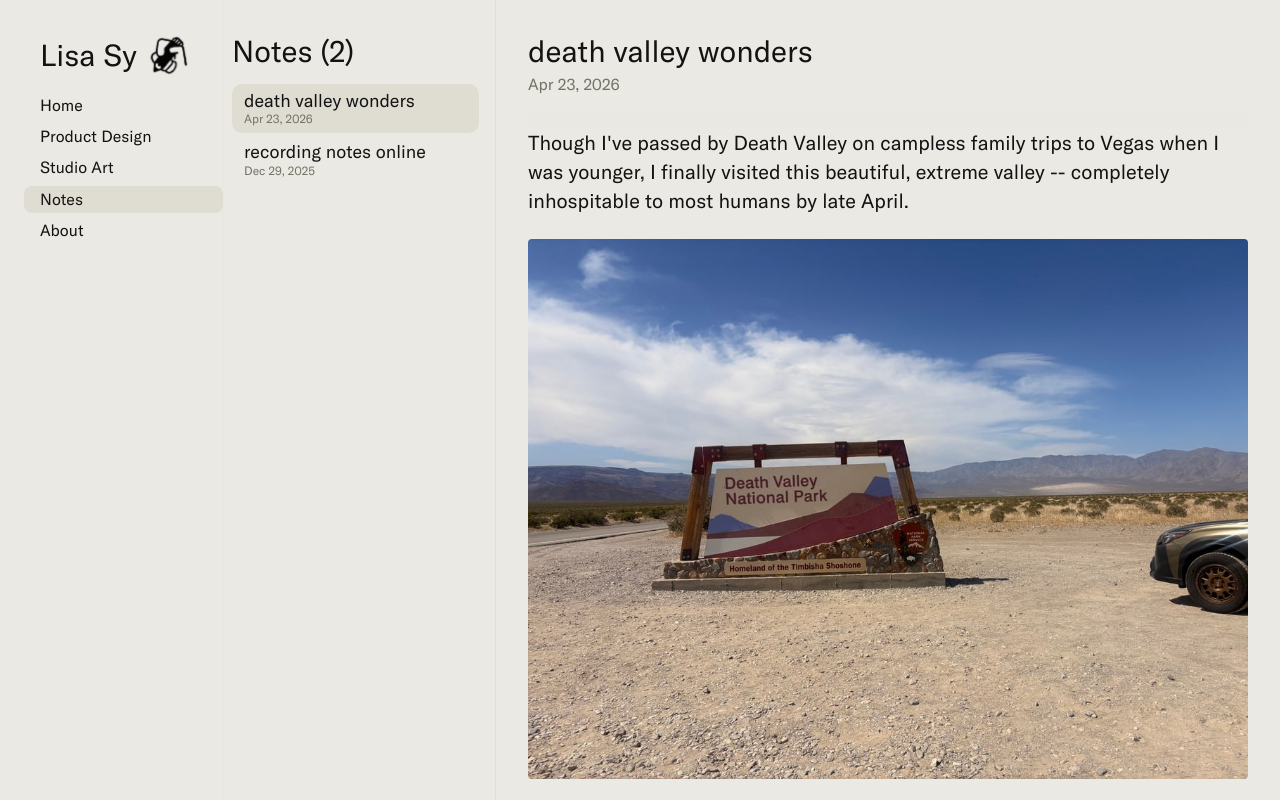
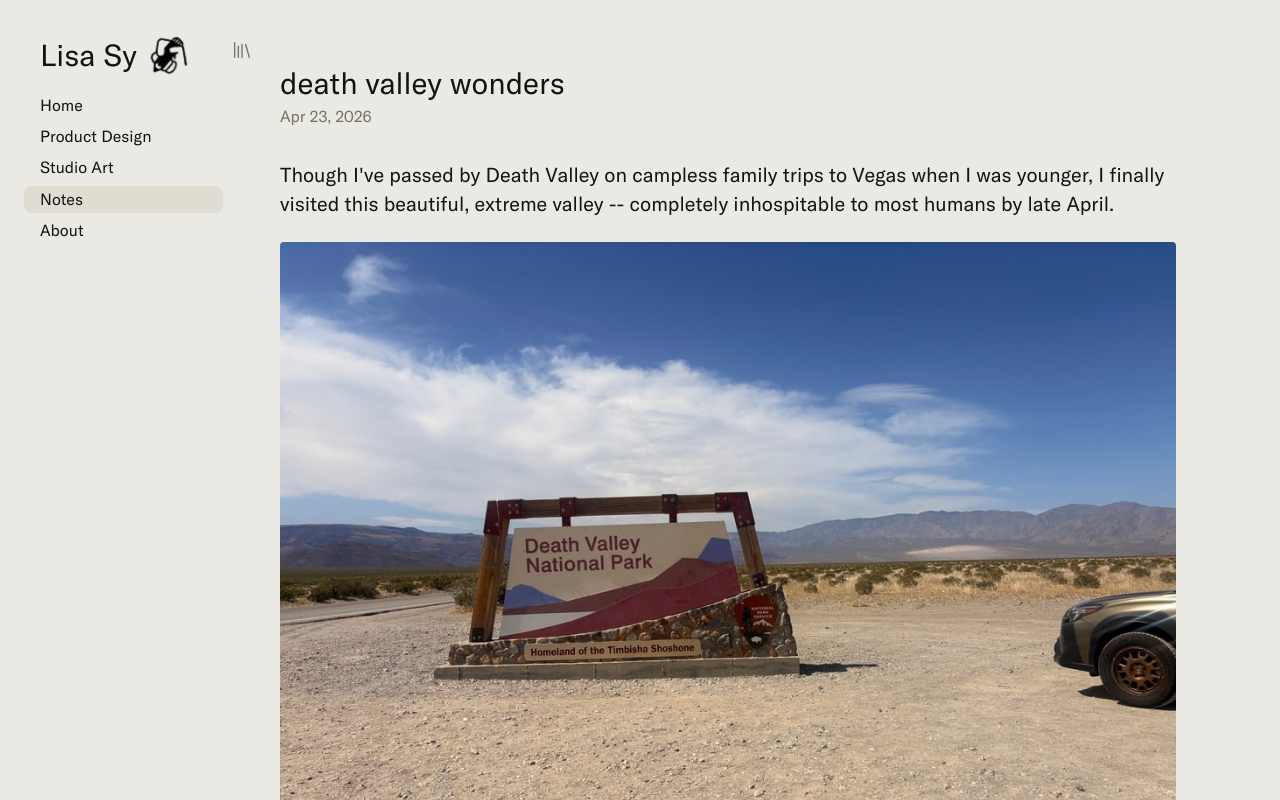
Before and after one commit to lisasy/lisasy-studio, a Next.js app: page /notes in a window 1280 px wide. Shown: the top 800 px of the page. Built offline with nearby package versions, Linux system fonts and the light colour scheme.

Commit message:
Refactor notes

```diff
--- a/src/app/globals.css
+++ b/src/app/globals.css
@@ -27,7 +27,6 @@
   --layout-nav-width: 14rem;
   --layout-notes-sidebar-width: 17rem;
   --layout-main-ml: 16rem;
-  --layout-notes-content-ml: 31rem;  /* nav + notes sidebar */
 }
 
 @media (prefers-color-scheme: dark) {
@@ -355,3 +354,79 @@
     opacity: 0;
   }
 }
+
+/* Notes — hover-reveal article list (portaled to body) */
+.notes-menu-shell {
+  position: fixed;
+  top: 0;
+  bottom: 0;
+  left: var(--layout-nav-width);
+  width: var(--layout-notes-sidebar-width);
+  z-index: 55;
+  pointer-events: none;
+}
+
+/* Closed: only the icon catches hover. Open: full panel stays interactive. */
+.notes-menu-shell.is-open {
+  pointer-events: auto;
+}
+
+.notes-menu-trigger {
+  position: absolute;
+  z-index: 2;
+  top: 2rem;
+  left: 0;
+  display: flex;
+  align-items: center;
+  justify-content: center;
+  width: 2.25rem;
+  height: 2.25rem;
+  padding: 0;
+  color: var(--color-foreground);
+  opacity: 0.55;
+  background: transparent;
+  border: 0;
+  cursor: default;
+  transition: opacity 280ms cubic-bezier(0.33, 1, 0.68, 1);
+}
+
+.notes-menu-trigger--desktop {
+  pointer-events: auto;
+  cursor: default;
+}
+
+.notes-menu-shell.is-open .notes-menu-trigger--desktop {
+  opacity: 0;
+  pointer-events: none;
+}
+
+.notes-menu-shell:not(.is-open) .notes-menu-trigger--desktop:hover {
+  opacity: 1;
+}
+
+.notes-menu-trigger--desktop::before {
+  content: '';
+  position: absolute;
+  inset: -1rem;
+}
+
+/* Anchored to right edge of main nav; slides left when closed (hidden under nav) */
+.notes-menu-panel {
+  position: absolute;
+  top: 0;
+  bottom: 0;
+  left: 0;
+  width: 100%;
+  transform: translateX(-100%);
+  transition: transform 280ms cubic-bezier(0.33, 1, 0.68, 1);
+  background: color-mix(in srgb, var(--color-background) 72%, transparent);
+  backdrop-filter: blur(10px);
+  -webkit-backdrop-filter: blur(10px);
+  pointer-events: none;
+}
+
+.notes-menu-shell.is-open .notes-menu-panel {
+  transform: translateX(0);
+  z-index: 1;
+  pointer-events: auto;
+}
--- a/src/app/notes/layout.tsx
+++ /dev/null
@@ -1,54 +0,0 @@
-"use client"
-
-import { useEffect } from 'react';
-import type { ReactNode } from 'react';
-
-export default function NotesLayout({
-  children,
-}: {
-  children: ReactNode
-}) {
-  useEffect(() => {
-    const html = document.documentElement;
-    const body = document.body;
-    const main = document.querySelector('main');
-    const wrapper = main?.querySelector(':scope > div') as HTMLElement | null;
-
-    html.style.overflow = 'hidden';
-    body.style.overflow = 'hidden';
-
-    if (main) {
-      main.style.padding = '0';
-      main.style.marginLeft = '0';
-      main.style.overflow = 'hidden';
-    }
-    if (wrapper) {
-      wrapper.style.maxWidth = 'none';
-      wrapper.style.margin = '0';
-      wrapper.style.width = '100%';
-      wrapper.style.height = '100%';
-      wrapper.style.transform = 'none';
-      wrapper.style.translate = 'none';
-    }
-
-    return () => {
-      html.style.overflow = '';
-      body.style.overflow = '';
-      if (main) {
-        main.style.padding = '';
-        main.style.marginLeft = '';
-        main.style.overflow = '';
-      }
-      if (wrapper) {
-        wrapper.style.maxWidth = '';
-        wrapper.style.margin = '';
-        wrapper.style.width = '';
-        wrapper.style.height = '';
-        wrapper.style.transform = '';
-        wrapper.style.translate = '';
-      }
-    };
-  }, []);
-
-  return <>{children}</>;
-}
--- a/src/app/studio-art/page.js
+++ b/src/app/studio-art/page.js
@@ -8,7 +8,7 @@
 
   return (
     <article>
-      <PageSection className="">
+      <PageSection>
         <h3>Studio Art</h3>
         <p>
           I&apos;m an artist, painter, illustrator, and writer based in Los Angeles, CA. My work is inspired by the natural world and our relationship to it. Working in plein air, I often paint and draw natural and built urban landscapes, ranging from desert and mountainscapes, to bustling city plazas replete with people. Through my art, I strive to capture and amplify the beauty of these often overlooked and under-appreciated moments by pointing attention to them. I hope my art invites you to pause, reflect, and find wonder in the seemingly ordinary.
--- a/src/components/NotesFeed.js
+++ b/src/components/NotesFeed.js
@@ -38,7 +38,6 @@
   const [activeId, setActiveId] = useState(posts[0]?.id || '');
 
   useEffect(() => {
-    const feed = document.getElementById('notes-feed');
     const observer = new IntersectionObserver(
       (entries) => {
         const visible = entries
@@ -48,7 +47,7 @@
           setActiveId(visible[0].target.id);
         }
       },
-      { root: feed, rootMargin: '-32px 0px -60% 0px', threshold: 0 }
+      { rootMargin: '-32px 0px -60% 0px', threshold: 0 }
     );
 
     posts.forEach((post) => {
@@ -63,16 +62,12 @@
     <>
       <NotesSidebar notes={posts} activeId={activeId} onSelect={setActiveId} />
 
-      <div
-        id="notes-feed"
-        className="flex flex-col h-screen overflow-y-auto p-6 pt-0 md:p-8 md:pt-0 md:ml-[var(--layout-notes-content-ml)]"
-      >
-        <article className="self-center">
-          <PageSection narrow>
+      <article>
+        <PageSection>
           <div className="space-y-16 md:space-y-20">
             {posts.map((post, i) => (
               <article key={post.id} id={post.id} className="space-y-6 scroll-mt-24">
-                  <header className="notes-post-header !mb-0 sticky top-0 z-10 pt-6 pb-6 md:pt-8 md:pb-8 bg-[linear-gradient(to_bottom,var(--color-background)_0%,var(--color-background)_72%,transparent_100%)]">
+                <header className="notes-post-header !mb-0 sticky top-16 md:top-0 z-10 pt-6 pb-6 md:pt-8 md:pb-8 bg-[linear-gradient(to_bottom,var(--color-background)_0%,var(--color-background)_72%,transparent_100%)]">
                   <h3>{post.title}</h3>
                   <time className="text-ui text-text-secondary" dateTime={formatDateForDateTime(post.date)}>
                     {formatDate(post.date)}
@@ -152,7 +147,6 @@
           </div>
         </PageSection>
       </article>
-      </div>
     </>
   );
 }
--- a/src/components/NotesSidebar.js
+++ b/src/components/NotesSidebar.js
@@ -1,7 +1,8 @@
 "use client"
 
-import React from 'react';
-import { NAV_WIDTH, NOTES_SIDEBAR_WIDTH } from '@/lib/constants';
+import React, { useEffect, useState } from 'react';
+import { createPortal } from 'react-dom';
+import { Library } from 'lucide-react';
 
 const MONTHS = ['Jan', 'Feb', 'Mar', 'Apr', 'May', 'Jun', 'Jul', 'Aug', 'Sep', 'Oct', 'Nov', 'Dec'];
 
@@ -18,63 +19,63 @@
 }
 
 export default function NotesSidebar({ notes, activeId, onSelect }) {
+  const [desktopOpen, setDesktopOpen] = useState(false);
+  const [mounted, setMounted] = useState(false);
+
+  useEffect(() => {
+    setMounted(true);
+  }, []);
+
   const handleClick = (e, id) => {
     e.preventDefault();
     onSelect?.(id);
     const el = document.getElementById(id);
     if (el) {
-      const feed = document.getElementById('notes-feed');
-      if (feed) {
-        const offset = el.offsetTop - feed.offsetTop;
-        feed.scrollTo({ top: offset - 32, behavior: 'smooth' });
-      } else {
       el.scrollIntoView({ behavior: 'smooth', block: 'start' });
-      }
       window.history.replaceState(null, '', `#${id}`);
     }
   };
 
-  const syncTooltipIfTruncated = (e, title) => {
-    const row = e.currentTarget;
-    const titleEl = row?.querySelector?.('[data-note-title]');
-    if (!titleEl) return;
-
-    const isTruncated = titleEl.scrollWidth > titleEl.clientWidth + 1;
-    if (isTruncated) {
-      row.setAttribute('data-tooltip', title);
-    } else {
-      row.removeAttribute('data-tooltip');
-    }
-  };
-
-  return (
-    <aside className="hidden md:block fixed top-0 bottom-0 overflow-y-auto py-8 pr-4 pl-2 border-r border-foreground/5"
-      style={{ left: NAV_WIDTH, width: NOTES_SIDEBAR_WIDTH }}
-    >
-      <h3 className="mb-3">Notes ({notes.length})</h3>
-      <nav className="flex flex-col gap-0.5">
+  const nav = (
+    <nav className="flex flex-col gap-0.5 px-2">
       {notes.map((note) => (
         <a
           key={note.id}
           href={`#${note.id}`}
           onClick={(e) => handleClick(e, note.id)}
-            onMouseEnter={(e) => syncTooltipIfTruncated(e, note.title)}
-            onFocus={(e) => syncTooltipIfTruncated(e, note.title)}
-            className={`block px-3 py-1.5 rounded-[10px] transition-colors cursor-pointer hover:bg-background-secondary-hover ${
+          className={`block px-3 py-2 rounded-[10px] transition-colors cursor-pointer hover:bg-background-secondary-hover ${
             activeId === note.id ? 'bg-background-secondary' : ''
           }`}
         >
-            <span
-              data-note-title
-              className="text-list block truncate"
-              title={note.title}
-            >
-              {note.title}
-            </span>
+          <span className="text-list block truncate">{note.title}</span>
           <span className="text-xs text-text-secondary leading-[1.3] block">{formatDate(note.date)}</span>
         </a>
       ))}
     </nav>
+  );
+
+  const menu = (
+    <>
+      {/* Desktop: hover icon to open; stays open while cursor is on the panel */}
+      <div
+        className={`notes-menu-shell hidden md:block${desktopOpen ? ' is-open' : ''}`}
+        onMouseLeave={() => setDesktopOpen(false)}
+      >
+        <div
+          className="notes-menu-trigger notes-menu-trigger--desktop"
+          aria-hidden={desktopOpen}
+          onMouseEnter={() => setDesktopOpen(true)}
+        >
+          <Library size={22} strokeWidth={1.5} />
+        </div>
+        <aside className="notes-menu-panel" aria-label="Notes list" aria-hidden={!desktopOpen}>
+          <div className="py-8 pr-3 pl-1 overflow-y-auto h-full">{nav}</div>
         </aside>
+      </div>
+    </>
   );
+
+  if (!mounted) return null;
+
+  return createPortal(menu, document.body);
 }
--- a/src/lib/constants.js
+++ b/src/lib/constants.js
@@ -3,7 +3,6 @@
 export const NAV_WIDTH = 'var(--layout-nav-width)';
 export const NOTES_SIDEBAR_WIDTH = 'var(--layout-notes-sidebar-width)';
 export const MAIN_CONTENT_ML = 'var(--layout-main-ml)';
-export const NOTES_CONTENT_ML = 'var(--layout-notes-content-ml)';
 
 export const MOBILE_HEADER_HEIGHT = '3.5rem';
 
```
Lines whose indentation alone changed are shown as unchanged.
